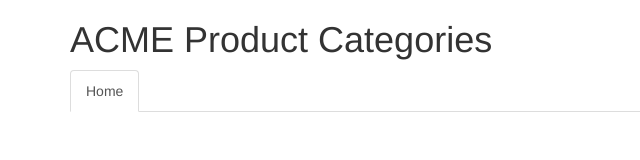
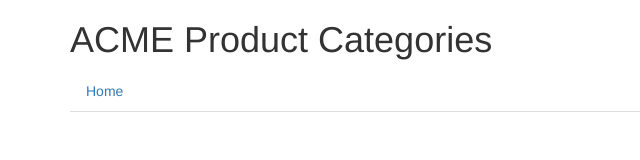
Before and after one commit to burieberry/acme-products-categories-js, a website: page views/layout.html in a window 1280 px wide. Shown: the full height of the page, 0-640 px from the left. Drawn offline with nearby package versions, Linux system fonts and the light colour scheme; files that its build step writes are made by us from their sources.

Commit message:
remove active class from Home tab

```diff
--- a/views/layout.html
+++ b/views/layout.html
@@ -14,7 +14,7 @@
   <header>
     <h1>ACME Product Categories</h1>
     <ul class="nav nav-tabs">
-      <li class="active"><a href="/">Home</a></li>
+      <li><a href="/">Home</a></li>
 
       {% for category in categories %}
       <li><a href="/categories/{{ category }}/products">{{ category }}</a></li>
```
